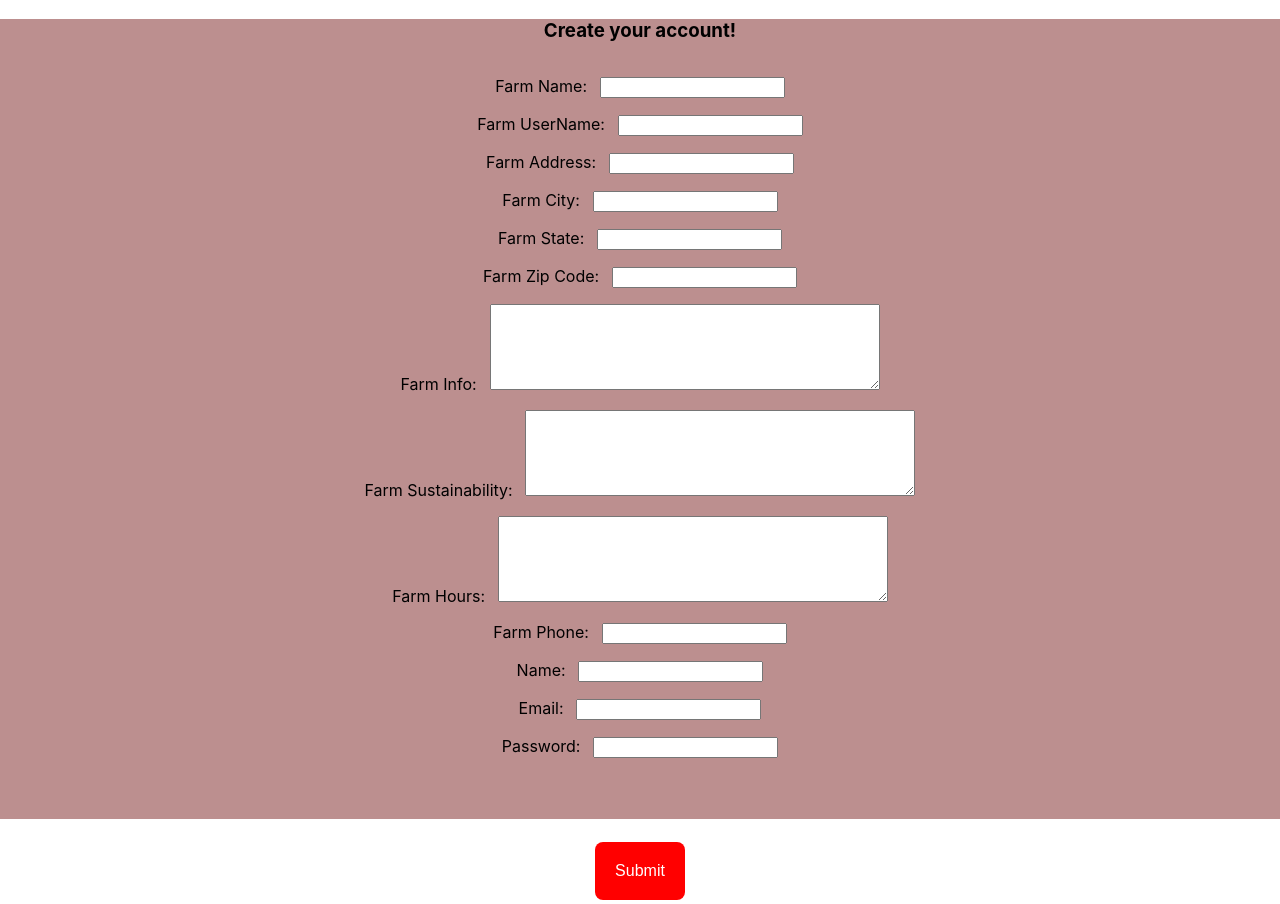
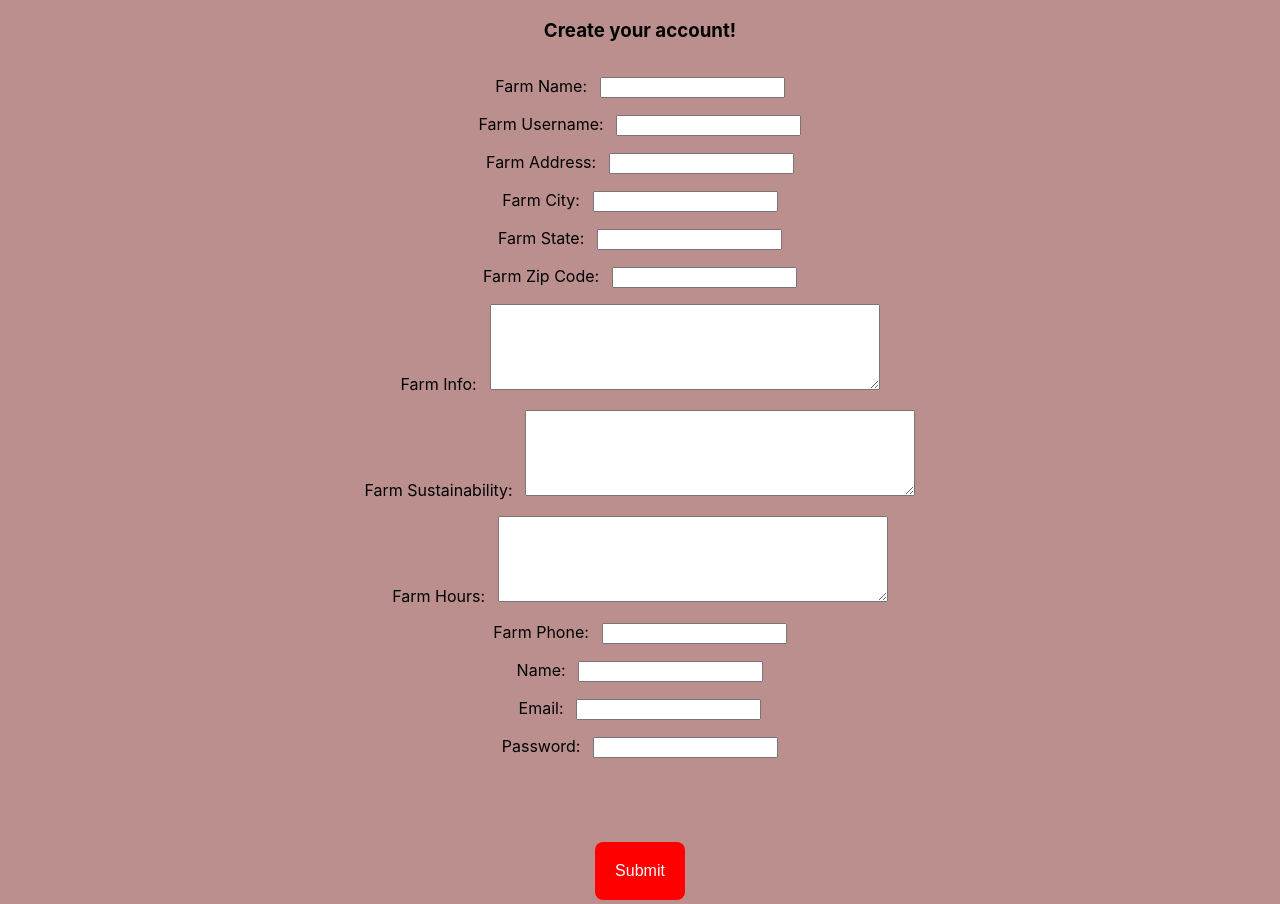
Before and after one commit to jbrachey/hackgt8-local-farmers, a React (Create React App) app in the folder frontend/: page /signup in a window 1280 px wide. Both pictures are taken after a click on the button "Farmer". Built offline with nearby package versions, Linux system fonts and the light colour scheme.

Commit message:
Link farm pages with their urls

```diff
--- a/frontend/src/farm-page/main-farm-page-style.css
+++ b/frontend/src/farm-page/main-farm-page-style.css
@@ -75,6 +75,7 @@
 .subButton:hover {
     transform: translate(0, -6px);
     box-shadow: 10px -10px 25px 0 lightskyblue, -10px 10px 25px 0 lightskyblue;
+    cursor: pointer;
 }
 
 .alreadyFollowed {
--- a/frontend/src/farm-page/main-farm-page.js
+++ b/frontend/src/farm-page/main-farm-page.js
@@ -1,9 +1,10 @@
 import axios from "axios";
 import MainHeader from "../header/main-header";
+import { useState, useEffect } from 'react';
 import './main-farm-page-style.css';
 
 export const getFarm = async (farmName) => {
-    return axios.get(`http://localhost:8000/api/farms/get/${farmName}`)
+    return axios.get(`http://localhost:8000/api/farms/getInfo/${farmName}`)
         .then(res => {
             return res;
         }).catch(() => {
@@ -11,10 +12,18 @@ export const getFarm = async (farmName) => {
         });
 }
 
-const FarmPage = ({farm}) => {
-    //const farmName = url.location.pathname.substring(1);
-    //const farm = getFarm(farmName);
-    console.log('farm', farm);
+const FarmPage = ({url}) => {
+    const farmName = url.location.pathname.substring(6);
+    const [farm, setFarm] = useState(null);
+    useEffect(async () => {
+        const farm = await getFarm(farmName);
+        setFarm(farm.data);
+    }, []);
+    if (farm == null) {
+        return (
+            <div></div>
+        )
+    }
     return (
         <div>
             <MainHeader />
--- a/frontend/src/search/search-result.js
+++ b/frontend/src/search/search-result.js
@@ -2,7 +2,7 @@ import './search-style.css';
 const SearchResult = ({farmName, farmUserName, location}) => {
     return (
         <div className = "searchResult">
-            <button className = "searchResultButton" onclick={() => {
+            <button className = "searchResultButton" onClick={() => {
                 window.location.href = `http://localhost:3000/farm/${farmUserName}`;
             }}>
                 <h1 className='farmName'>{farmName}</h1>
--- a/frontend/src/search/search-style.css
+++ b/frontend/src/search/search-style.css
@@ -17,3 +17,7 @@
     list-style-type: none;
     margin-top: 5vh;
 }
+
+body {
+    background-color: rosybrown;
+}
--- a/frontend/src/sign-up/farm-sign-up.js
+++ b/frontend/src/sign-up/farm-sign-up.js
@@ -110,7 +110,7 @@ export const FarmSignUp = () => {
             </div>
             <div className='lines'>
                 <label>
-                    Farm UserName:
+                    Farm Username:
                     <input className='inputBox' type='text' value={farmUserName} onChange={handleSetFarmUserName}/>
                 </label>
             </div>
```
